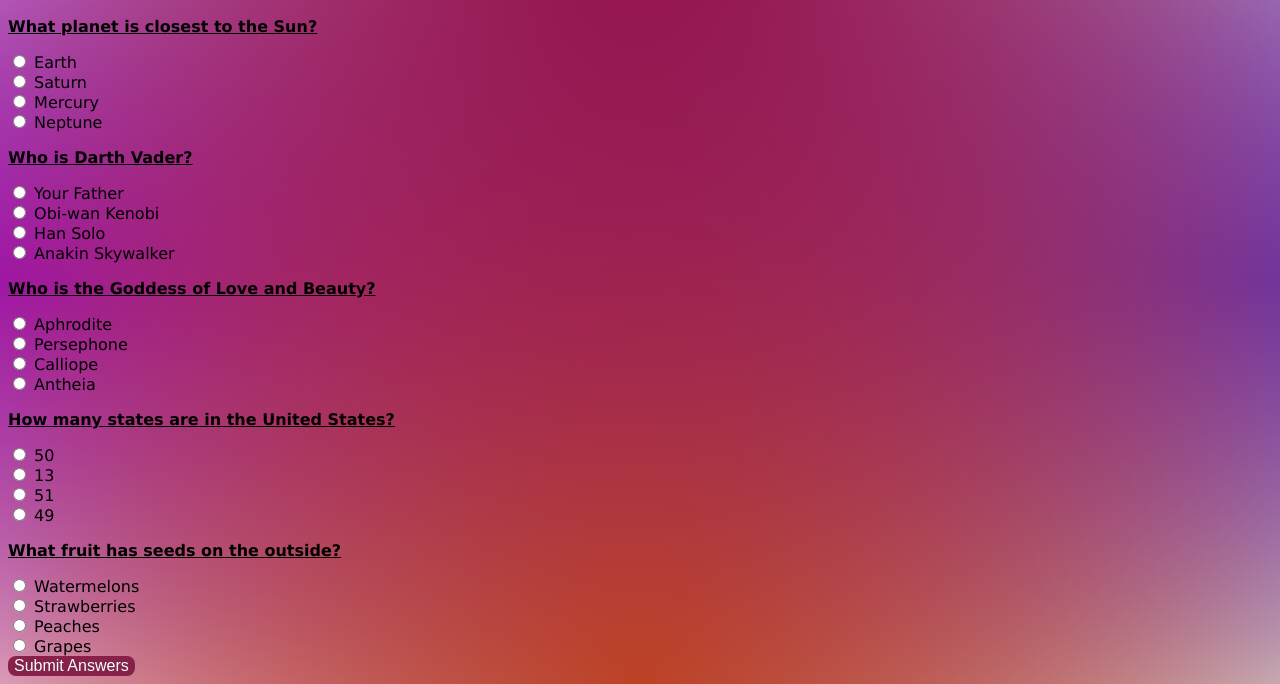
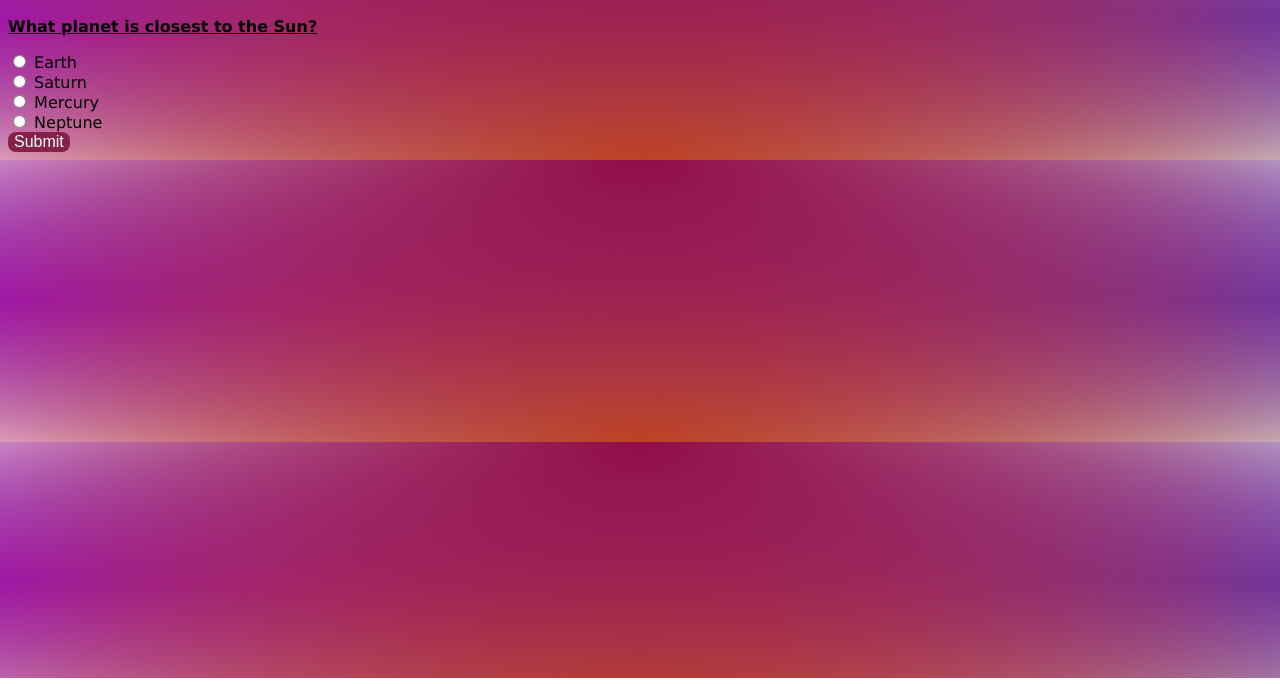
Before and after one commit to jeremyrrose/Trivia-Game, a plain HTML site: page index.html in a window 1280 px wide. Shown: the part 122-806 px from the top of the page. Drawn offline with Linux system fonts and the light colour scheme.

Commit message:
refactor for dynamic questions

```diff
--- a/index.html
+++ b/index.html
@@ -4,83 +4,19 @@
     <head>
         <link rel="stylesheet" href="style.css">
         <title>Trivia Game</title>
-
     </head>
 
     <body>
+        <div id="title">
             <h1>TRIVIA GAME!</h1>
             <h2>CAN YOU GUESS THEM ALL?</h2>
+        </div>
 
-<p>What planet is closest to the Sun?</p>
-<input type="radio" name="planet" value="Earth">
-<label for="earth">Earth</label><br>
-
-<input type="radio"  name="planet" value="Saturn">
-<label for="saturn">Saturn</label><br>
-
-<input type="radio" id="mercury1" name="planet" value="Mercury">
-<label for="mercury">Mercury</label><br>
-
-<input type="radio" name="planet" value="Neptune">
-<label for="neptune">Neptune</label><br>
-
-<p>Who is Darth Vader?</p>
-<input type="radio" name="character" value="Your Father">
-<label for="your-father">Your Father</label><br>
-
-<input type="radio" name="character" value="Obi-wan Kenobi">
-<label for="obi-wan">Obi-wan Kenobi</label><br>
-
-<input type="radio" name="character" value="Han Solo ">
-<label for="han-solo">Han Solo</label><br>
-
-<input type="radio" id="anakin2" name="character" value="Anakin Skywalker">
-<label for="anakin">Anakin Skywalker</label><br>
-
-<p>Who is the Goddess of Love and Beauty?</p>
-<input type="radio" id="aphrodite3" name="goddess" value="Aphrodite">
-<label for="aphrodite">Aphrodite</label><br>
-
-<input type="radio"  name="goddess" value="Persephone">
-<label for="persephone">Persephone</label><br>
-
-<input type="radio" name="goddess" value="Calliope">
-<label for=""calliope>Calliope</label><br>
-
-<input type="radio"  name="goddess" value="Antheia">
-<label for="antheia">Antheia</label><br>
-
-<p>How many states are in the United States?</p>
-<input type="radio" id="number4" name="states" value="50">
-<label for="number1">50</label><br>
-
-<input type="radio"  name="states" value="13">
-<label for="number2">13</label><br>
-
-<input type="radio" name="states" value="51">
-<label for="number3">51</label><br>
-
-<input type="radio"  name="states" value="49">
-<label for="number4">49</label><br>
-
-<p>What fruit has seeds on the outside?</p>
-<input type="radio" name="fruit" value="Watermelons">
-<label for="watermelons">Watermelons</label><br>
-
-<input type="radio" id="strawberries5" name="fruit" value="Strawberries">
-<label for="strawberries">Strawberries</label><br>
-
-<input type="radio"  name="fruit" value="Peaches">
-<label for="peaches">Peaches</label><br>
-
-<input type="radio"  name="fruit" value="Grapes">
-<label for="grapes">Grapes</label><br>
-
-<button id="submit"   class="submitbutton" value="Submit Answers">Submit Answers</button>
+        <div id="question">
+        </div>
 
         <div id="score">
         </div>
-
 
         <script src="script.js"></script>
     </body>
--- a/script.js
+++ b/script.js
@@ -1,36 +1,131 @@
-var score=0;
+// global variables
+let score = 0
+let questionNumber = 0
 
-function result() {
+// DOM elements
+const questionDiv = document.getElementById("question")
 
+// list of questions
+// each question has a "prompt", a list of "answers", and a "correctAnswer"
+// each "answer" in the list is an array with 2 parts: [answerId, answerText]
+// the "correctAnswer" matches the answerId of the correct answer
+const questions = [
+    {
+        prompt: "What planet is closest to the Sun?",
+        answers: [
+            ["earth","Earth"],
+            ["saturn","Saturn"],
+            ["mercury","Mercury"],
+            ["neptune","Neptune"]
+        ],
+        correctAnswer: "mercury"
+    },
+    {
+        prompt: "Who is Darth Vader?",
+        answers: [
+            ["your-father","Your Father"],
+            ["obi-wan-kenobi","Obi-wan Kenobi"],
+            ["han-solo","Han Solo"],
+            ["anakin","Anakin Skywalker"]
+        ],
+        correctAnswer: "anakin"
+    },
+    {
+        prompt: "Who is the Goddess of Love and Beauty?",
+        answers: [
+            ["aphrodite","Aphrodite"],
+            ["persephone","Persephone"],
+            ["calliope","Calliope"],
+            ["antheia","Antheia"]
+        ],
+        correctAnswer: "aphrodite"
+    },
+    {
+        prompt: "How many states are in the United States?",
+        answers: [
+            ["50","50"],
+            ["13","13"],
+            ["51","51"],
+            ["49","49"]
+        ],
+        correctAnswer: "50"
+    },
+    {
+        prompt: "What fruit has seeds on the outside?",
+        answers: [
+            ["watermelons","Watermelons"],
+            ["strawberries","Strawberries"],
+            ["peaches","Peaches"],
+            ["grapes","Grapes"]
+        ],
+        correctAnswer: "strawberries"
+    }
+]
 
-    if(document.getElementById('mercury1').checked)
-    {
-        score++;
+// display one question!
+function ask() {
+
+    // only true until we see all questions
+    if (questionNumber < questions.length) {
+
+        // get the current question from the list
+        const currentQuestion = questions[questionNumber]
+
+        // the backticks below let us put together a complex string with JavaScript
+        questionDiv.innerHTML = `
+            <p>${currentQuestion.prompt}</p>
+            ${
+                currentQuestion.answers.map (answer => {
+                // using .map here, we include each of the possible answers in the string
+                // each answer has two indexes, so we can plug in the text and the ID in appropriate places
+                // inspect this element in your browser to see how it turns out!
+                return `
+                <input type="radio" id=${answer[0]} name=${answer[0]} value=${answer[1]}>
+                <label for=${answer[0]}>${answer[1]}</label><br>
+                `
+                }).join('') // .join just turns our answer array into one string
+            }
+            <button type="button" onclick="check()">Submit</button>
+        `
+    } else {
+        // display the score and reset after all the questions
+        questionDiv.innerHTML = `
+            <h3>Score: ${score} / ${questions.length}</h3>
+            <button type="button" onclick="reset()">Reset and try again!</button>
+        `
     }
-    if(document.getElementById('anakin2').checked)
-    {
-        score++;
-    }
-   if(document.getElementById('aphrodite3').checked)
-    {
-        score++;
-    }
-   if(document.getElementById('number4').checked)
-    {
-        score++;
-    }
-   if(document.getElementById('strawberries5').checked)
-    {
-        score++;
-    }
-    console.log(score)
-var scoreDiv=document.getElementById("score")
-    scoreDiv.innerHTML=score
 }
 
- document.getElementById("submit").addEventListener("click",result);
+function check() {
 
+    // pull up the current question from the list
+    const questionToCheck = questions[questionNumber]
 
+    // find the input with the correct answer
+    const correctRadio = document.getElementById(questionToCheck.correctAnswer)
 
-// add eventlistener connected to submit button
-// console.log
+    if (correctRadio.checked) {
+        questionDiv.innerHTML = `
+            <h3>CORRECT!</h3>
+            <button type="button" onclick="ask()">CONTINUE</button>
+        `
+        // only increment the score on a correct answer
+        score++
+    } else {
+        questionDiv.innerHTML = `
+            <h3>WRONG!</h3>
+            <button type="button" onclick="ask()">CONTINUE</button>
+        `
+    }
+
+    // move on to the next question
+    questionNumber++
+}
+
+function reset() {
+    questionNumber = 0
+    ask()
+}
+
+// use reset to start it up
+reset()
--- a/style.css
+++ b/style.css
@@ -45,6 +45,6 @@ border-radius: 8px;
     background-color: #d67910;
  }
 
- div{
+#score {
     font-size: 100px;
  }
```
Lines whose indentation alone changed are shown as unchanged.
